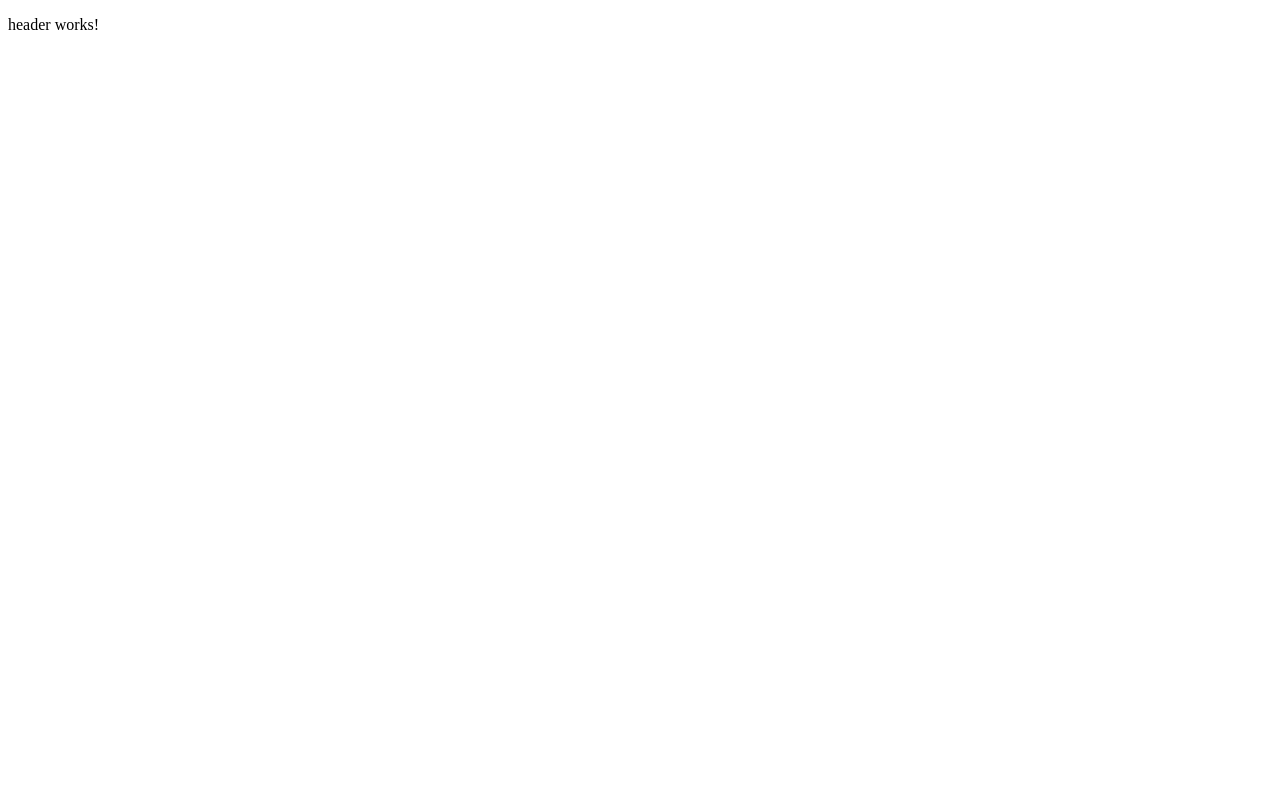
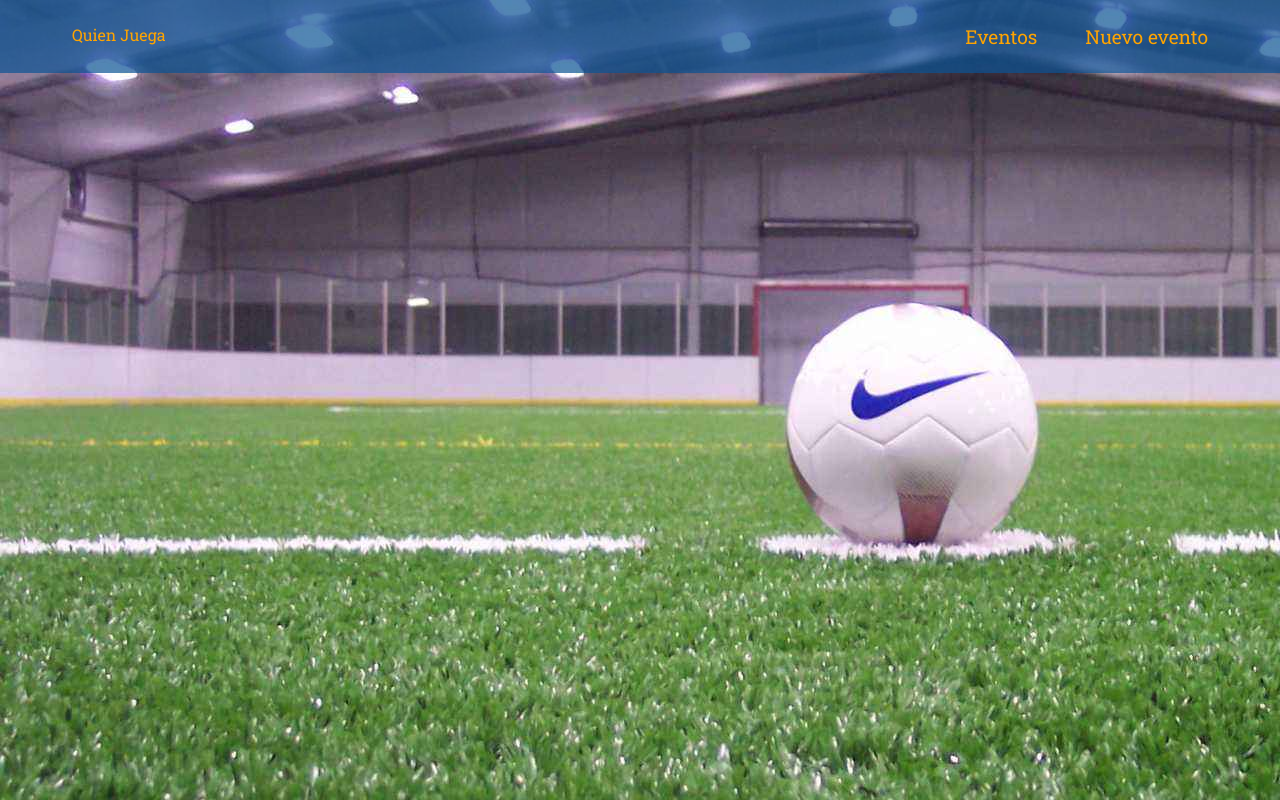
Before and after one commit to Deliamalvarez/whoisplaying, an Angular app in the folder ui/whoisplaingWeb/: page / in a window 1280 px wide. Built offline with nearby package versions, Linux system fonts and the light colour scheme.

Commit message:
add header styles

```diff
--- a/ui/whoisplaingWeb/src/app/app.component.ts
+++ b/ui/whoisplaingWeb/src/app/app.component.ts
@@ -1,5 +1,4 @@
 import { Component } from '@angular/core';
-
 @Component({
   selector: 'app-root',
   templateUrl: './app.component.html',
--- a/ui/whoisplaingWeb/src/app/shared/components/header/header.component.html
+++ b/ui/whoisplaingWeb/src/app/shared/components/header/header.component.html
@@ -1,3 +1,13 @@
-<p>
-  header works!
-</p>
+<header class="header ">
+  <ul class="top-menu container">
+    <li class="menu-item logo">
+     Quien Juega
+    </li>
+    <li class="menu-item font-lg">
+      <a class="">Eventos</a>
+    </li>
+    <li class="menu-item font-lg">
+      <a>Nuevo evento</a>
+    </li>
+  </ul>
+</header>
--- a/ui/whoisplaingWeb/src/app/shared/components/header/header.component.scss
+++ b/ui/whoisplaingWeb/src/app/shared/components/header/header.component.scss
@@ -0,0 +1,33 @@
+@import '../../scss/colors.scss';
+@import '../../scss/main.scss';
+@import '../../scss/sizes.scss';
+
+.header {
+    position: fixed;
+    width: 100vw;
+    background-color: rgba($color: $yale-blue, $alpha: .7);
+
+}
+.logo {
+    margin-right: auto;
+}
+
+.top-menu {
+    display: flex;
+    justify-content: flex-end;
+}
+
+.menu-item {
+    padding: 1.5rem;
+    color: $orange;
+    font-weight: 400;
+    cursor: pointer;
+
+    & :hover {
+        font-weight: 600;
+    }
+}
+.active {
+    font-weight: 600;
+    color: $acid-green;
+}
--- /dev/null
+++ b/ui/whoisplaingWeb/src/app/shared/scss/main.scss
@@ -0,0 +1,5 @@
+
+
+.container {
+    margin: 0 3rem;
+}
--- /dev/null
+++ b/ui/whoisplaingWeb/src/app/shared/scss/minireset.scss
@@ -0,0 +1,80 @@
+html,
+body,
+p,
+ol,
+ul,
+li,
+dl,
+dt,
+dd,
+blockquote,
+figure,
+fieldset,
+legend,
+textarea,
+pre,
+iframe,
+hr,
+h1,
+h2,
+h3,
+h4,
+h5,
+h6 {
+  margin: 0;
+  padding: 0;
+}
+
+h1,
+h2,
+h3,
+h4,
+h5,
+h6 {
+  font-size: 100%;
+  font-weight: normal;
+}
+
+ul {
+  list-style: none;
+}
+
+button,
+input,
+select,
+textarea {
+  margin: 0;
+}
+
+html {
+  box-sizing: border-box;
+}
+
+*, *:before, *:after {
+  box-sizing: inherit;
+}
+
+img,
+embed,
+iframe,
+object,
+audio,
+video {
+  height: auto;
+  max-width: 100%;
+}
+
+iframe {
+  border: 0;
+}
+
+table {
+  border-collapse: collapse;
+  border-spacing: 0;
+}
+
+td,
+th {
+  padding: 0;
+  text-align: left;
+}
--- /dev/null
+++ b/ui/whoisplaingWeb/src/app/shared/scss/sizes.scss
@@ -0,0 +1,12 @@
+h1 {
+    font-size: 2rem;
+}
+h2 {
+    font-size: 1.5rem
+}
+h3 {
+    font-size: 1rem;
+}
+.font-lg {
+    font-size: 1.2rem;
+}
--- a/ui/whoisplaingWeb/src/styles.scss
+++ b/ui/whoisplaingWeb/src/styles.scss
@@ -1 +1,10 @@
 /* You can add global styles to this file, and also import other style files */
+@import url('https://fonts.googleapis.com/css?family=Roboto+Slab');
+@import 'app/shared/scss/minireset.scss';
+@import 'app/shared/scss/colors.scss';
+
+
+body {
+    font-family: 'Roboto Slab', serif;
+    background-image: url("./app/shared/fonts/futbol-sala.jpg");
+}
```
Also changed, not shown: ui/whoisplaingWeb/src/app/shared/fonts/futbol-sala.jpg (added), ui/whoisplaingWeb/src/app/shared/fonts/quienjuega_logo2.png (added).
